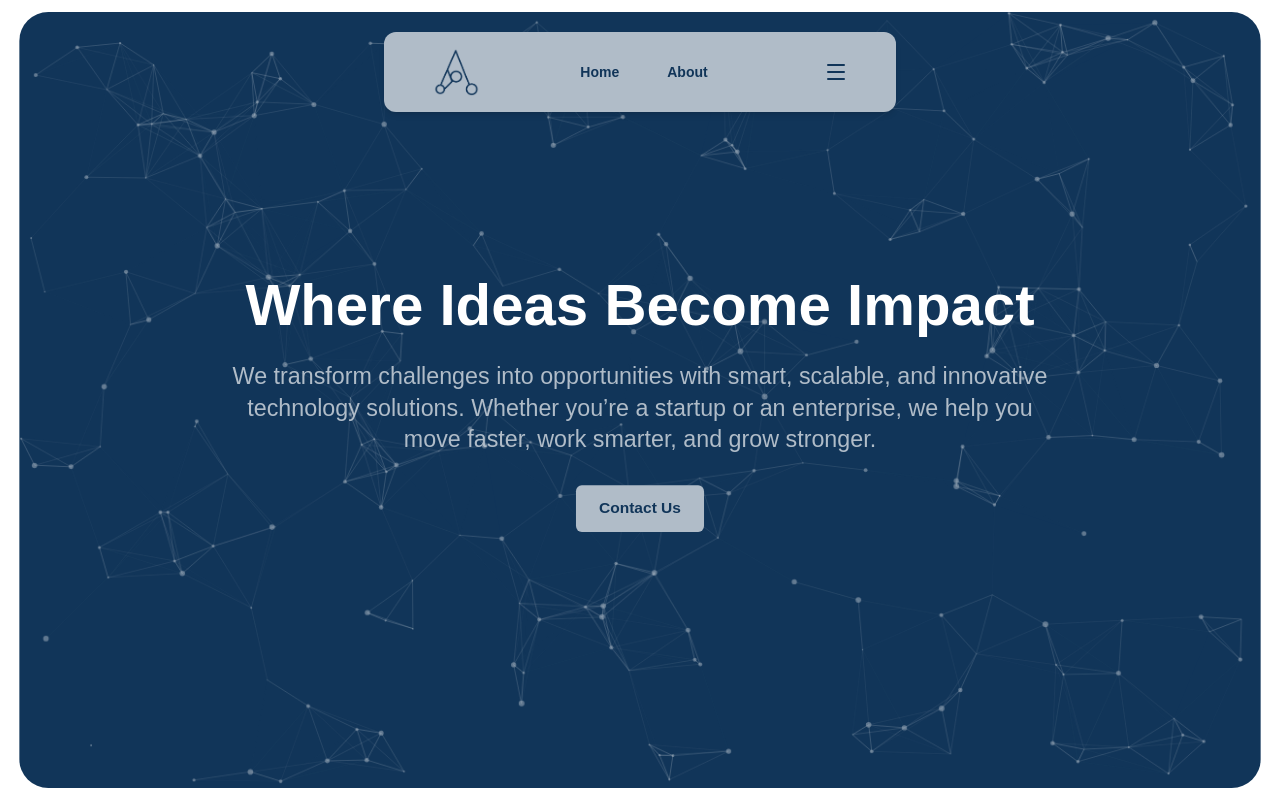
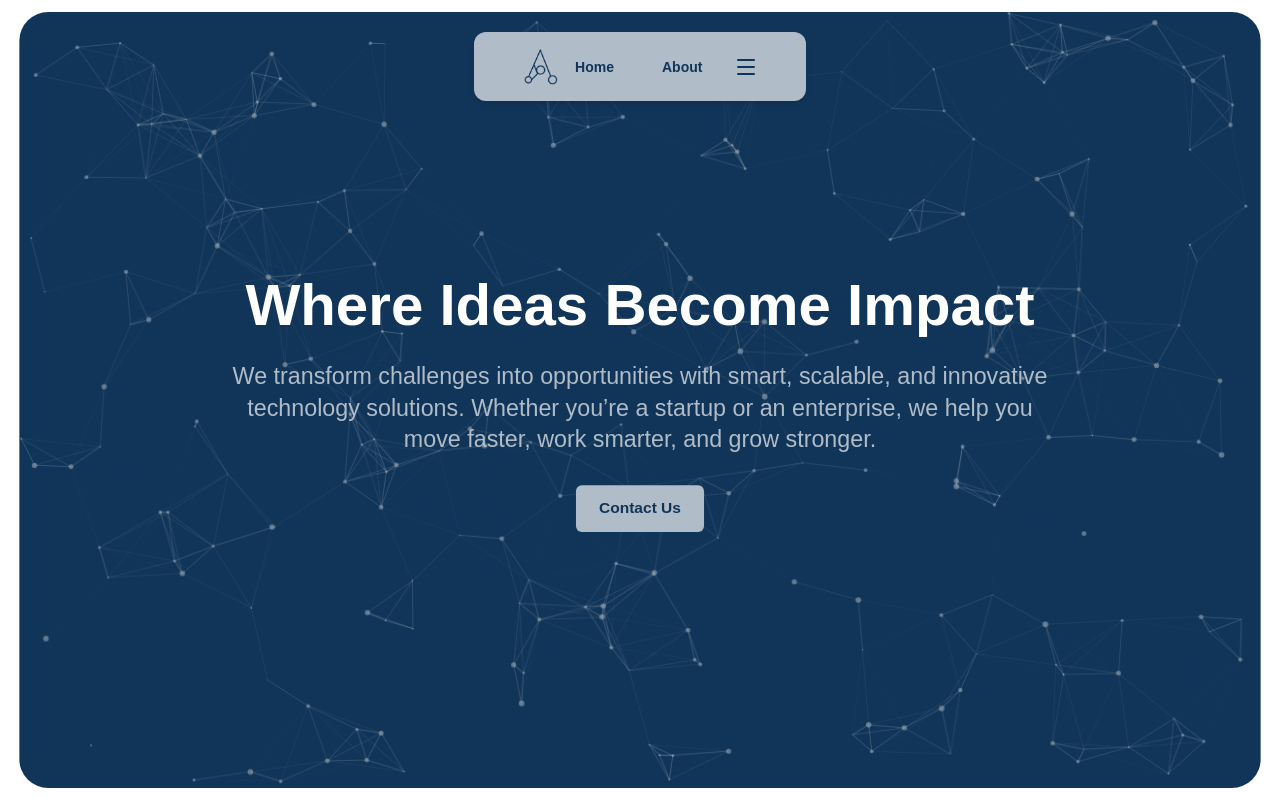
Before and after one commit to AndroSolutionsPersonal/Andro-Website, a Next.js app: page / in a window 1280 px wide. Shown: the top 798 px of the page. Built offline with nearby package versions, Linux system fonts and the light colour scheme.

Commit message:
Spacing on the Navbar needs to be smaller

```diff
--- a/components/Navbar.jsx
+++ b/components/Navbar.jsx
@@ -82,7 +82,7 @@ const Navbar = () => {
             initial={{ y: 0 }}
             animate={{ y: showNavbar ? 0 : -120 }}
             transition={{ duration: 0.4, ease: "easeInOut" }}
-            className={`pt-8 ${isExpanded ? 'px-[18%] md:px-[30%]' : 'px-[4%] md:px-[15%]'} fixed top-0 left-0 w-screen z-50 transition-all duration-450 ease-out`}
+            className={`pt-8 ${isExpanded ? 'px-[18%] md:px-[37%]' : 'px-[4%] md:px-[15%]'} fixed top-0 left-0 w-screen z-50 transition-all duration-450 ease-out`}
         >
             <motion.div
                 initial={{ y: -50, opacity: 0 }}
```
